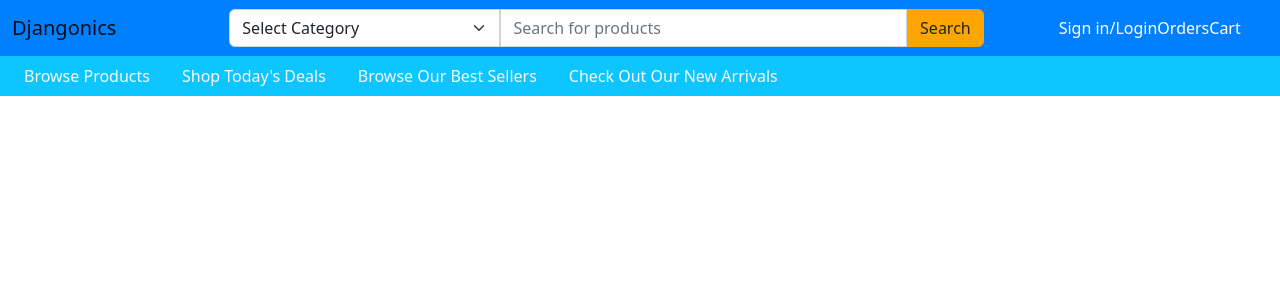
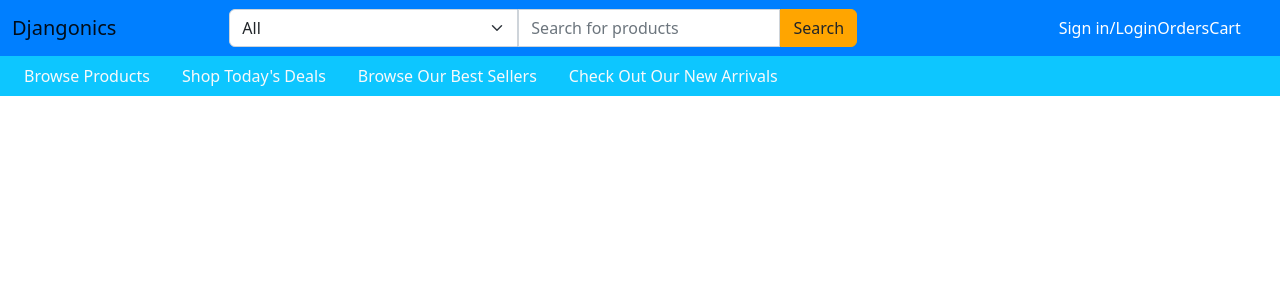
Before and after one commit to hshnj0216/djangonics-ecommerce-app, a Django app: template djangonics/templates/base.html in a window 1280 px wide. Shown: the top 300 px of the page. Run offline with Django 3.2, Linux system fonts and the light colour scheme; the template is opened without the code that fills it, so the values that code supplies are empty; style sheets or scripts are compiled from the project's sources; some libraries are stand-ins or nearby versions.

Commit message:
improve nav

```diff
--- a/djangonics/static/catalog/global.css
+++ /dev/null
@@ -1,4 +0,0 @@
-#util-nav{
-    background-color: #00A4CC;
-    color: #FFEEDB;
-}
--- a/djangonics/static/scss/styles.scss
+++ b/djangonics/static/scss/styles.scss
@@ -8,10 +8,10 @@ $main-nav-color: #0DC6FF;
         background-color: #00A4CC;
         color: #FFEEDB;
     }
-}
-#search-button{
-    background-color: #FFA500;
-    border: solid 1px #FFA500;
+    input#search-button{
+        background-color: #FFA500;
+        border: solid 1px #FFA500;
+    }
 }
 #main-nav{
     background-color: $main-nav-color;
--- a/djangonics/templates/base.html
+++ b/djangonics/templates/base.html
@@ -1,6 +1,4 @@
 <!DOCTYPE html>
-{% load static %}
-
 <html lang="en">
 {% load static %}
 <head>
@@ -21,21 +19,21 @@
     >
         <div class="container-fluid d-flex row">
             <a href="#" class="navbar-brand col-2">Djangonics</a>
-            <form action="" class="col-8 row d-flex" role="search">
-                  <div class="col-4 p-0">
+            <form action="" class="col-8 row d-flex flex-nowrap" role="search">
+                  <div class="flex-grow p-0 w-auto">
                     <select name="" id="" class="form-select rounded-start rounded-0">
-                      <option selected>Select Category</option>
-                      <option value="">Computers & Laptops</option>
-                      <option value="">Smartphones & Tablets</option>
-                      <option value="">Gaming Consoles & Accessories</option>
-                      <option value="">Audio & Video Equipment</option>
-                      <option value="">Storage Devices</option>
+                      <option value="all" selected>All</option>
+                      <option value="computers & laptops">Computers & Laptops</option>
+                      <option value="smartphones & tablets">Smartphones & Tablets</option>
+                      <option value="gaming consoles & accessories">Gaming Consoles & Accessories</option>
+                      <option value="audio & video equipment">Audio & Video Equipment</option>
+                      <option value="storage devices">Storage Devices</option>
                     </select>
                   </div>
-                  <div class="col-6 p-0">
+                  <div class="flex-fill p-0">
                     <input type="text" class="form-control rounded-0" placeholder="Search for products" name="query">
                   </div>
-                  <div class="col-2 p-0">
+                  <div class="flex-fill p-0">
                     <input type="submit" value="Search" class="btn btn-outline-dark rounded-end rounded-0" id="search-button">
                   </div>
             </form>
```
Also changed, not shown: 1 other file.
